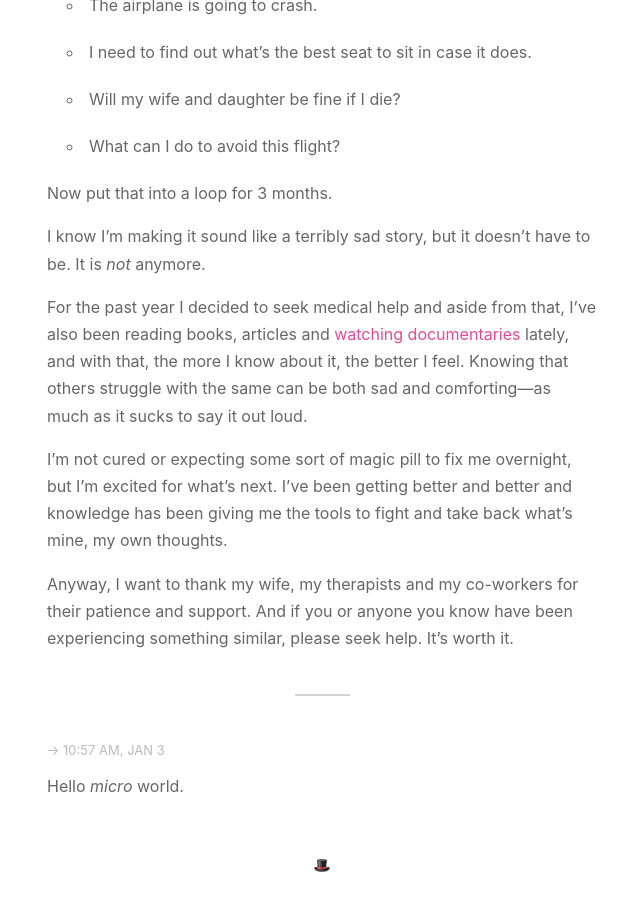
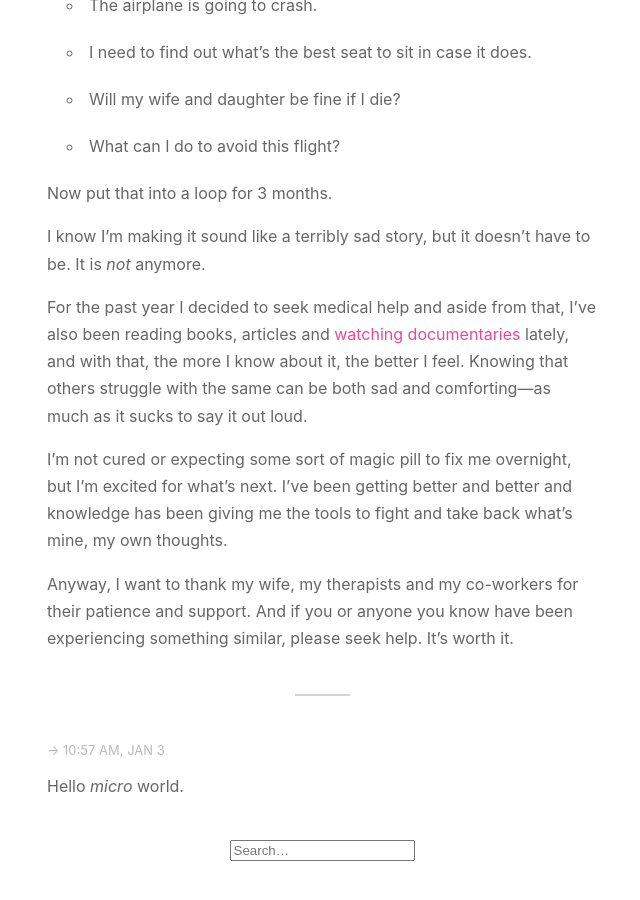
Before and after one commit to lifeinoppo/netlify, a Jekyll site: the page built from index.html, in a window 1280 px wide and 900 px high, scrolled down 6326 px. Shown: the whole window, without its empty margins (318-958 px from the left). Built offline with Jekyll 4.4.1, drawn with Linux system fonts in a browser that asks for light colours; the list of posts is cut into pages by our own code.

Commit message:
Add search field

```diff
--- a/_includes/footer.html
+++ b/_includes/footer.html
@@ -1,3 +1,12 @@
 <footer id="footer">
-    <p class="small">🎩</p>
+    {% if page.url != "/about/" %}
+    <form method="get" id="search" action="http://duckduckgo.com/">
+        <input type="hidden" name="sites" value="mmarfil.com"/>
+        <input type="hidden" name="k8" value="#444444"/>
+        <input type="hidden" name="k9" value="#ee4792"/>
+        <input type="hidden" name="kt" value="h"/>
+        <input class="field" type="text" name="q" maxlength="255" placeholder="Search&hellip;"/>
+        <input type="submit" value="Search" style="display: none;" />
+    </form>
+    {% endif %}
 </footer>
```
